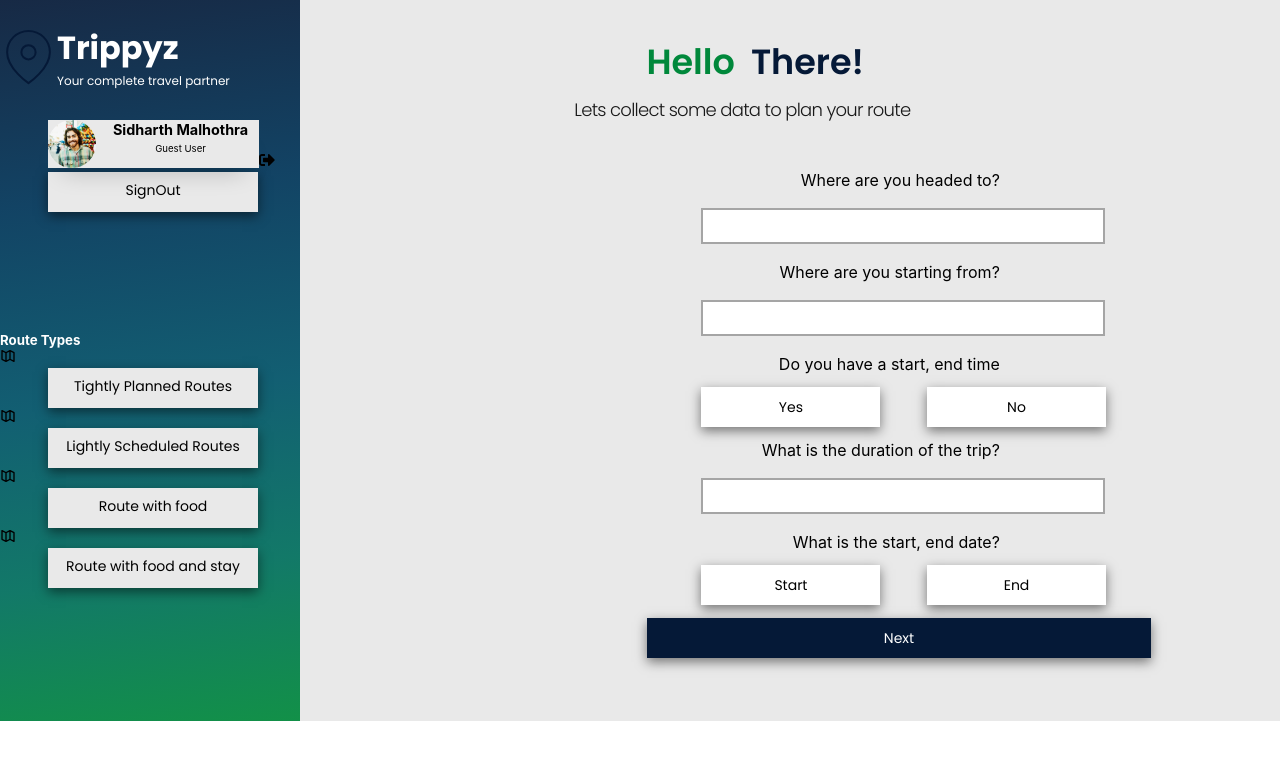
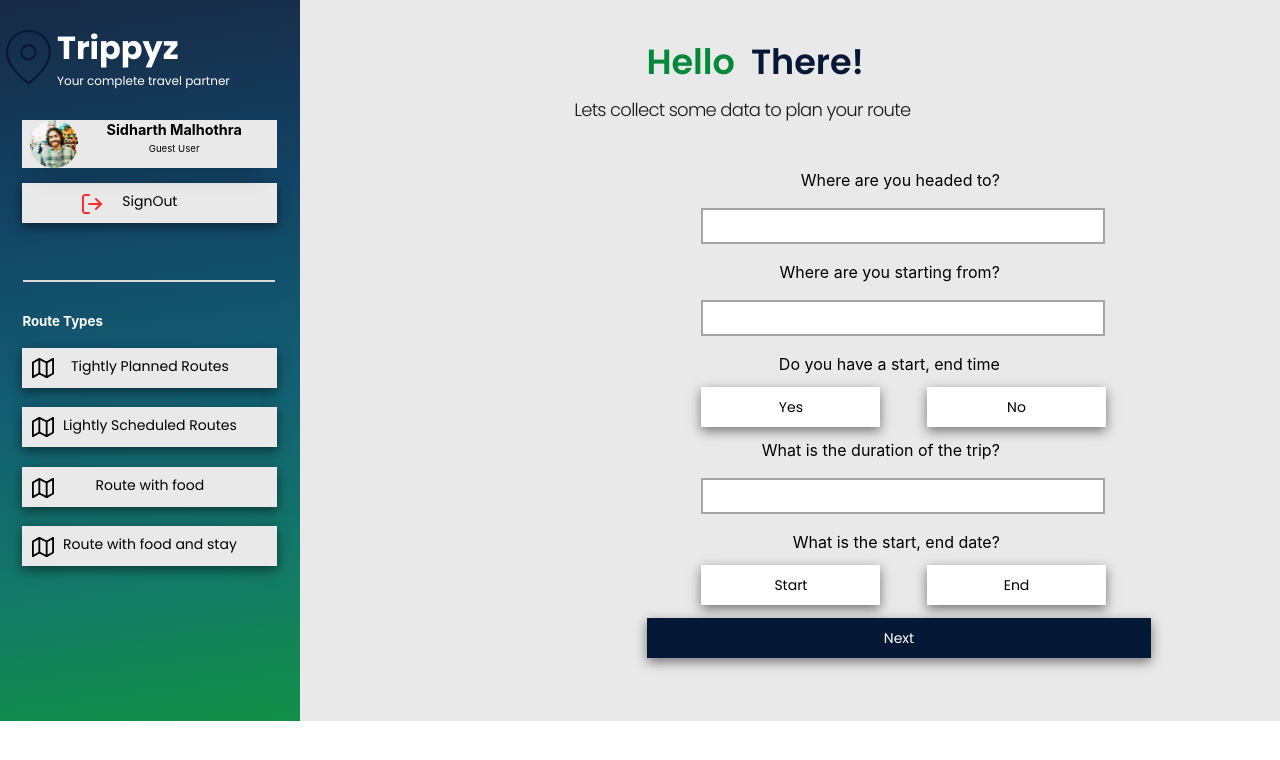
Before and after one commit to rohananilkumar/trippyz-frontend, a React (Create React App) app: page /dashboard in a window 1280 px wide. Shown: the top 760 px of the page. Built offline with nearby package versions, Linux system fonts and the light colour scheme; a web font is replaced by a local one.

Commit message:
updated dashboard

```diff
--- a/src/components/ui/Branding.js
+++ b/src/components/ui/Branding.js
@@ -5,7 +5,7 @@
 const Branding = ({className,color}) => {
   return (
     <div className={`${styles.intro} ${className} ${color}`}>
-      <img src={logo} alt="logo" className="{styles.applogo}"/>
+      <img src={logo} alt="logo" />
       <div className={styles.content}>
         <div className={styles.header}>Trippyz</div>
         <div className={styles.tagLine}>Your complete travel partner</div>
--- a/src/components/ui/Branding.module.scss
+++ b/src/components/ui/Branding.module.scss
@@ -1,5 +1,6 @@
 .intro {
   display: flex;
+
   img {
   }
 
@@ -21,6 +22,3 @@
     }
   }
 }
-.applogo {
-  fill: white;
-}
--- a/src/components/ui/LabelledInput.module.scss
+++ b/src/components/ui/LabelledInput.module.scss
@@ -1,11 +1,13 @@
 .labelledInput {
   margin: 5px 0px;
+
   .label {
     font-family: "Poppins";
     font-style: normal;
     font-weight: 500;
     font-size: 15px;
     line-height: 30px;
+
 
     /* identical to box height */
 
@@ -27,5 +29,6 @@
     width: 100%;
 
     border: 2px solid #a5a5a5;
+
   }
 }
--- a/src/components/ui/PrimaryButton.js
+++ b/src/components/ui/PrimaryButton.js
@@ -5,6 +5,7 @@
   return (
     <button className={`${styles.primaryButton} ${className}`}>
       {label}
+
     </button>
   );
 };
--- a/src/components/ui/Sidebar.js
+++ b/src/components/ui/Sidebar.js
@@ -1,42 +1,49 @@
 import React from "react"
 import styles from "./Sidebar.module.scss"
 import Branding from "./Branding"
-//import Signoutbutton from "./Signoutbutton"
 import PrimaryButton from "./PrimaryButton"
-//import { IconContext } from "react-icons"
 import Username from "./Username"
+import line from '../../assets/Icons/Line 1.svg'
+import map from '../../assets/Icons/map.svg'
+import logout from '../../assets/Icons/log-out.svg'
 
-import {FaSignOutAlt} from "react-icons/fa"
-import {BiMapAlt} from "react-icons/bi"
+
 
 
 const Sidebar = () => {
   return (
-   // <IconContext.Provider value={{  }}>
+
     <div className={styles.in}>
       <Branding className={styles.brand} />
       <Username />
-    <FaSignOutAlt />
+      <img src={logout} alt="signout" className={styles.logout}/>
       <PrimaryButton
         label={"SignOut"}
         className={styles.button} />
+
       <div className={styles.sidebutton}>
+
+          <img src={line} alt="line" className={styles.line}/>
           <h5 className={styles.titleroute}>Route Types</h5>
 
-    <BiMapAlt />
+          <img src={map} alt="map" className={styles.mapone}/>
           <PrimaryButton
+
             label={"Tightly Planned Routes"}
             className={styles.button} />
-    <BiMapAlt />
+
+          <img src={map} alt="map" className={styles.maptwo}/>
           <PrimaryButton
             label={"Lightly Scheduled Routes"}
             className={styles.button}/>
-    <BiMapAlt />
+
+          <img src={map} alt="map" className={styles.mapthree}/>
           <PrimaryButton
             label={"Route with food"}
             className={styles.button}
           />
-    <BiMapAlt />
+
+          <img src={map} alt="map" className={styles.mapfour}/>
           <PrimaryButton
             label={"Route with food and stay"}
             className={styles.button}
@@ -45,7 +52,7 @@
       </div>
 
     </div>
-   //</IconContext.Provider>
+
   )
 }
 
--- a/src/components/ui/Sidebar.module.scss
+++ b/src/components/ui/Sidebar.module.scss
@@ -24,10 +24,14 @@
     box-shadow: 0px 4px 11px rgba(0, 0, 0, 0.5);
     color: white;
     height: 2.5rem;
-    width: 70%;
+    width: 85%;
     border: none;
     display: flex;
-    margin-left: 3rem;
+    margin-left: 1.4rem;
+
+
+    justify-content: space-between;
+
 
 
 
@@ -56,14 +60,62 @@
  }
 
  .sidebutton{
-  margin-top: 40%;
+  margin-top: 30%;
+  display: flex;
+  flex-direction: column;
+  justify-content: space-between;
+  gap: 1.2rem;
  }
 
  .titleroute{
   color: white;
+  margin-left: 1.4rem;
  }
 
  .brand{
   color: white;
   margin-top: 8%;
  }
+
+ .line{
+  position: absolute;
+  width: 250px;
+  height: 0px;
+  left: 23px;
+  top: 280px;
+
+  border: 1px solid #D9D9D9;
+ }
+
+ .logout{
+  position: absolute;
+  top: 12rem;
+  left:5rem;
+
+ }
+
+ .mapone{
+
+ position: absolute;
+ width: 1.4rem;
+ top: 22.3rem;
+ left: 2rem;
+ }
+ .maptwo{
+  position: absolute;
+  width: 1.4rem;
+  top: 26rem;
+  left: 2rem;
+ }
+ .mapthree{
+  position: absolute;
+  width: 1.4rem;
+  top: 29.8rem;
+  left: 2rem;
+ }
+ .mapfour{
+  position: absolute;
+  width: 1.4rem;
+  top: 33.5rem;
+  left: 2rem;
+ }
--- a/src/components/ui/Username.module.scss
+++ b/src/components/ui/Username.module.scss
@@ -3,12 +3,13 @@
     display: inline-flex;
     font-size: 0.6rem;
     line-height: 1.2rem;
-    margin-left: 16%;
-    width: 13.2rem;
+    margin-left: 1.4rem;
+    width: 85%;
     height:3rem;
     box-shadow: 0px 17px 24px -15px rgba(0, 0, 0, 0.25);
     text-align: center;
     margin-top: 10%;
+    margin-bottom: 5%;
     gap: 8%;
 
 
@@ -18,5 +19,6 @@
 }
 
 .usericon{
-    size: 4rem;
+width: 25%;
+
 }
```
Also changed, not shown: src/assets/Icons/Line 1.svg (added), src/assets/Icons/log-out.svg (added). Lines whose indentation alone changed are shown as unchanged.
